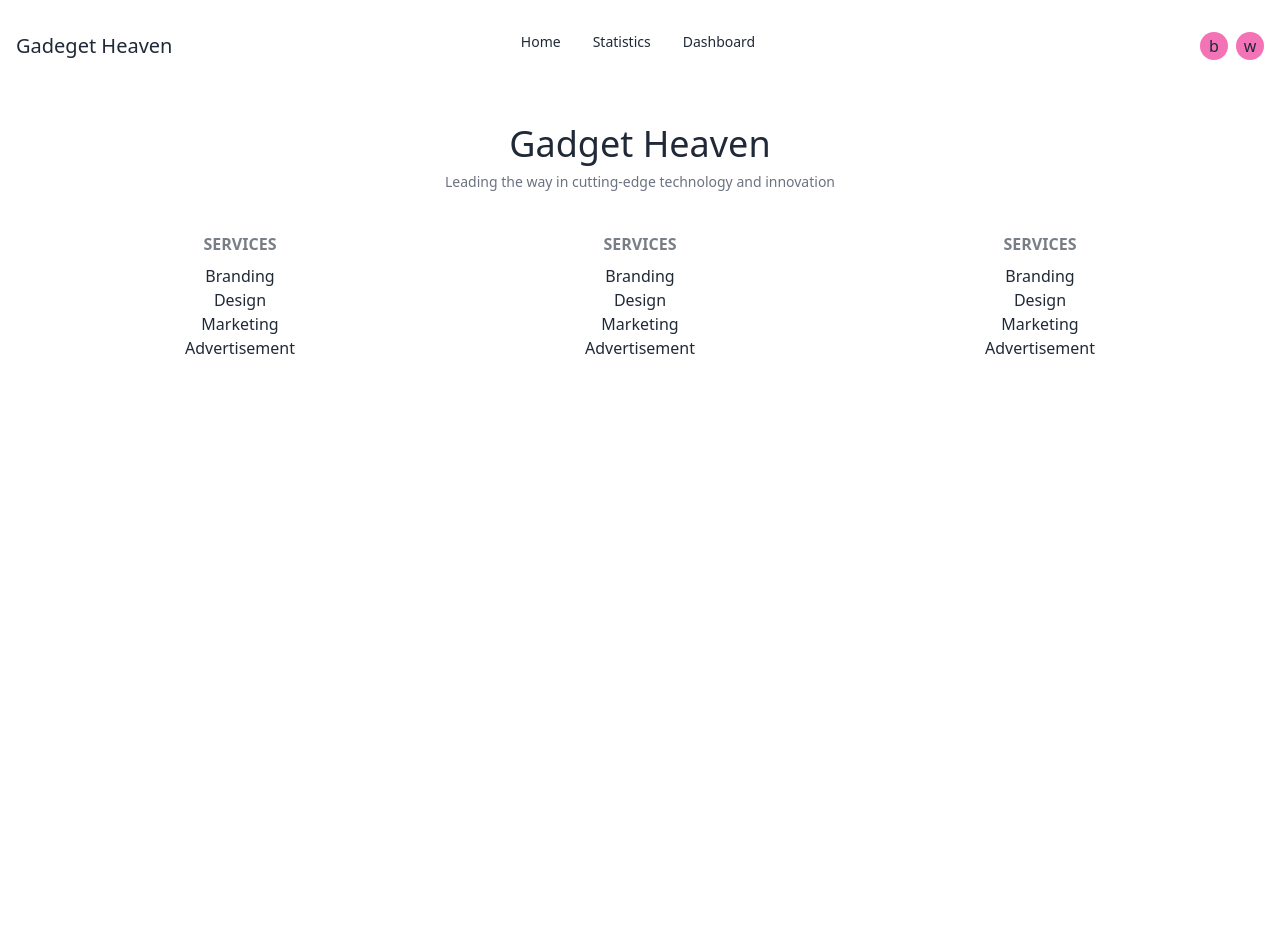
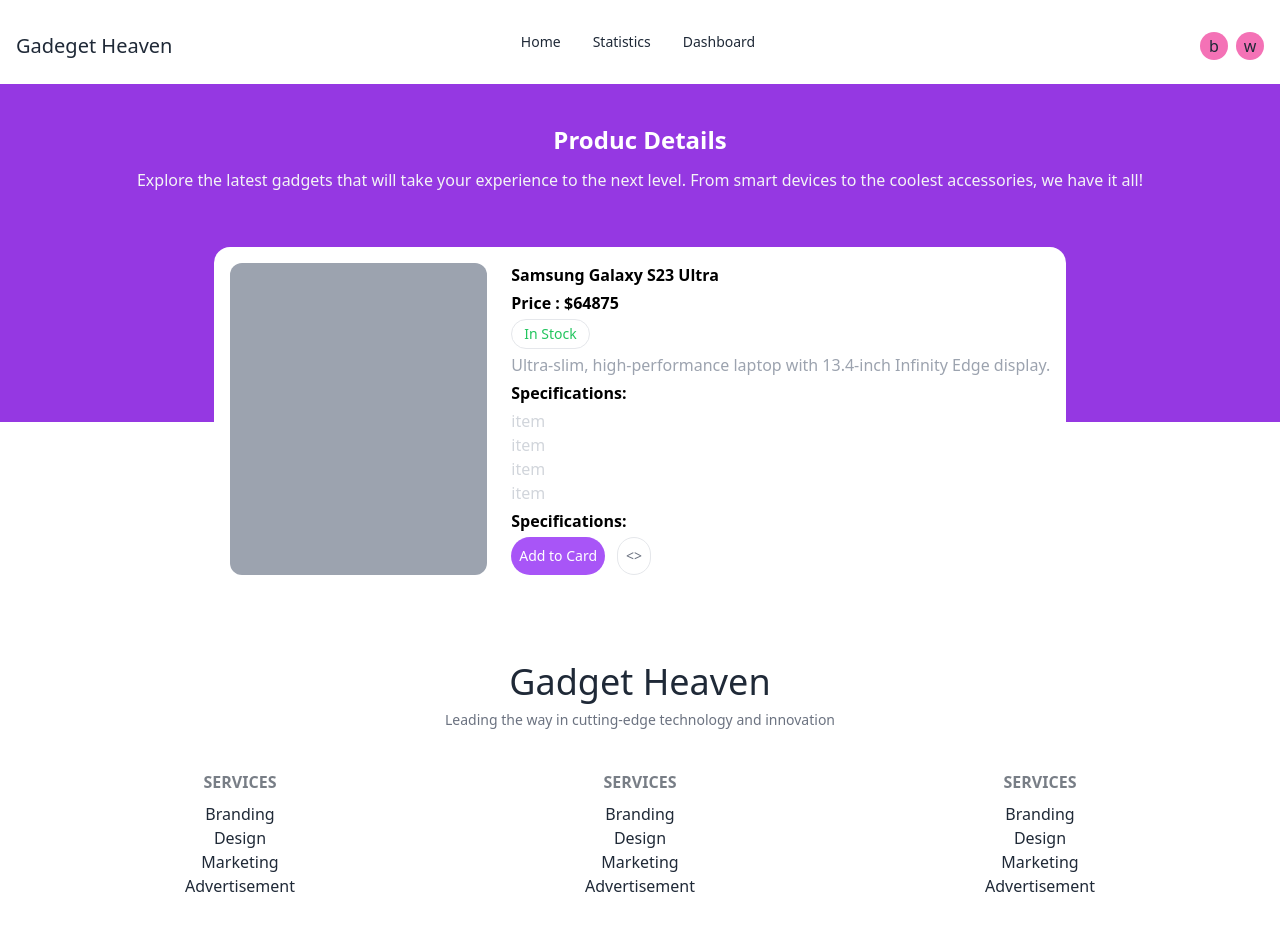
Before and after one commit to programming-hero-web-course-4/b10a8-gadget-heaven-shamimranapro85, a React (Vite) app: page /details in a window 1280 px wide. Shown: the top 930 px of the page. Before the commit the page ends 800 px from the top, so only its background shows below. Built offline with nearby package versions, Linux system fonts and the light colour scheme.

Commit message:
details page compleate design

```diff
--- a/src/App.jsx
+++ b/src/App.jsx
@@ -4,6 +4,7 @@
 import Footer from "./components/footer/Footer";
 import { useEffect } from "react";
 import Home from "./components/pages/Home";
+import Details from "./components/pages/details";
 
 function App() {
   const { pathname } = useLocation();
@@ -33,6 +34,8 @@
         <div className="">
           <Routes>
             <Route path="/" element={<Home m_v_pages={m_v_pages} />} />
+            <Route path="/details" element={<Details/>}/>
+            <Route path="*" element={<h1 className="text-center h-[80vh]">NOT FOUND 404</h1>}/>
           </Routes>
         </div>
         <Footer />
--- /dev/null
+++ b/src/components/pages/Details.jsx
@@ -0,0 +1,39 @@
+
+
+const Details = () => {
+  return (
+    <div>
+      <div className="bg-[#9538E2] text-white">
+        <div className="container mx-auto text-center relative flex flex-col gap-3 justify-center items-center pb-[230px] mb-[200px] pt-10">
+            <h1 className="font-bold text-2xl">Produc Details</h1>
+            <p className="text-gray-100 text-center">Explore the latest gadgets that will take your experience to the next level. From smart devices to the coolest accessories, we have it all!</p>
+            <div className="absolute rounded-2xl p-4 grid grid-cols-12 gap-6 bg-white -bottom-2/4 ">
+                <div className="bg-gray-400 col-span-4 rounded-xl"></div>
+                <div className=" text-black col-span-8 flex flex-col gap-1 text-start">
+                    <h1 className=" font-bold">Samsung Galaxy S23 Ultra</h1>
+                    <h1 className=" font-bold">Price : $64875</h1>
+                    <span className="text-green-500 border rounded-full p-3 py-1 text-sm self-start ">In Stock</span>
+                    <p className="text-gray-400">Ultra-slim, high-performance laptop with 13.4-inch Infinity Edge display.</p>
+                    <span className="text-black font-bold">Specifications:</span>
+
+                    <ol type="a" className="text-gray-300 " >
+                        <li>item</li>
+                        <li>item</li>
+                        <li>item</li>
+                        <li>item</li>
+                    </ol>
+                    <span className="text-black font-bold">Specifications:</span>
+
+                    <div className="flex gap-3">
+                        <button className="rounded-full text-sm p-2 text-white bg-purple-500">Add to Card</button>
+                        <button className="rounded-full border p-2 text-sm text-gray-500 "> {"<>"} </button>
+                    </div>
+                </div>
+            </div>
+        </div>
+      </div>
+    </div>
+  )
+}
+
+export default Details
```
